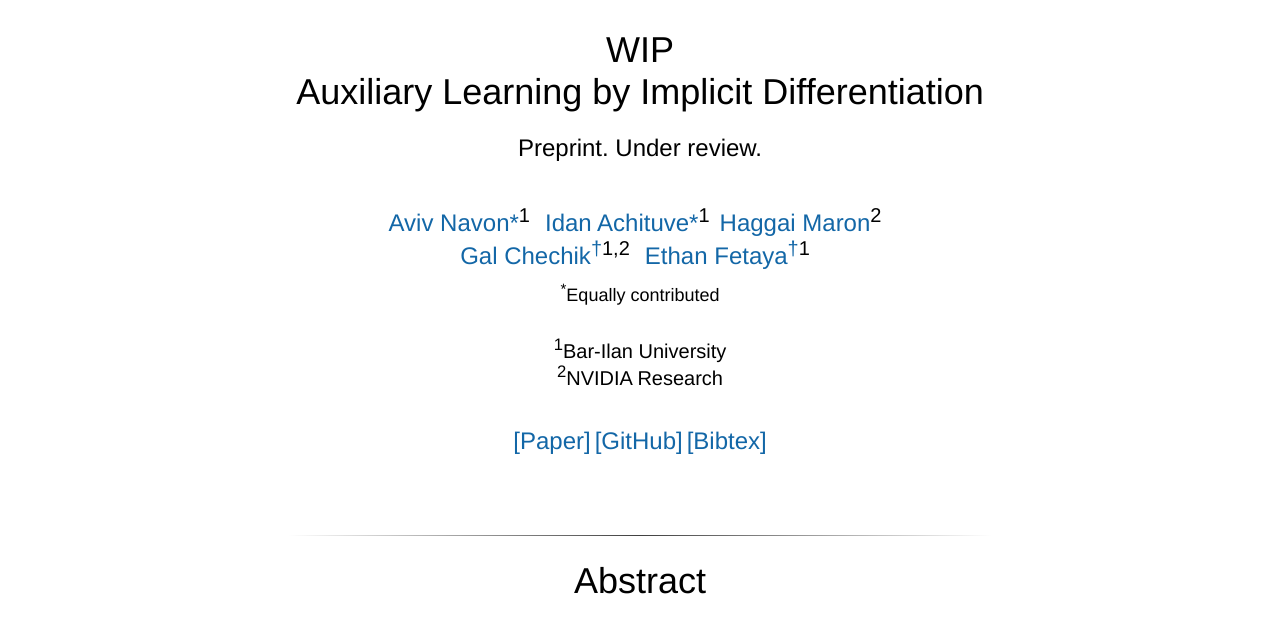
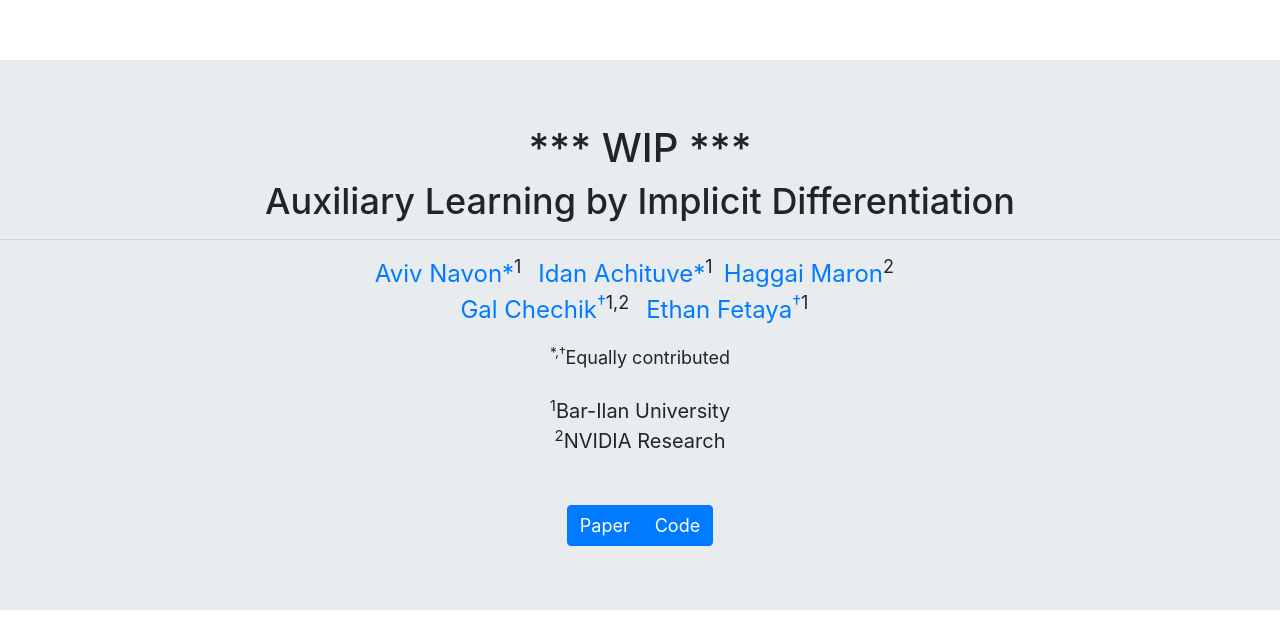
Before and after one commit to AvivNavon/avivnavon.github.io, a Jekyll site: the page AuxiLearn/index.html, which Jekyll copies as it is, in a window 1280 px wide. Shown: the top 633 px of the page. Built offline with Jekyll 4.4.1, drawn with Linux system fonts in a browser that asks for light colours; some of the changed text lies outside the part shown.

Commit message:
auxi wip

```diff
--- a/AuxiLearn/index.html
+++ b/AuxiLearn/index.html
@@ -1,132 +1,51 @@
----
-layout: project
-title: "AuxiLearn"
----
-<!DOCTYPE HTML PUBLIC "-//W3C//DTD HTML 4.01 Transitional//EN">
-<html>
+<!DOCTYPE html>
+<html lang="en">
+<head>
+    <meta charset="utf-8">
+    <meta http-equiv="X-UA-Compatible" content="IE=edge">
+    <meta name="viewport" content="width=device-width, initial-scale=1">
+    <meta name="description"
+          content="Auxiliary Learning by Implicit Differentiation">
+    <meta name="author" content="
+    Aviv Navon,
+    Idan Achituve,
+    Haggai Maron,
+    Gal Chechik,
+    Ethan Fetaya"
+    >
 
-<!-- ======================================================================= -->
-<!-- <script src="http://www.google.com/jsapi" type="text/javascript"></script> -->
-<!-- <script type="text/javascript">google.load("jquery", "1.3.2");</script> -->
-<style type="text/css">
-    table {
-        margin-bottom: 5px;
-        margin-top: 5px;
-    }
-    body {
-        font-family: "Titillium Web", "HelveticaNeue-Light", "Helvetica Neue Light", "Helvetica Neue", Helvetica, Arial, "Lucida Grande", sans-serif;
-        font-weight: 300;
-        font-size: 18px;
-        margin-left: auto;
-        margin-right: auto;
-        width: 55%;
-    }
+    <title>Auxiliary Learning by Implicit Differentiation</title>
+    <!-- Bootstrap core CSS -->
+    <!--link href="bootstrap.min.css" rel="stylesheet"-->
+    <link rel="stylesheet" href="https://stackpath.bootstrapcdn.com/bootstrap/4.5.0/css/bootstrap.min.css" integrity="sha384-9aIt2nRpC12Uk9gS9baDl411NQApFmC26EwAOH8WgZl5MYYxFfc+NcPb1dKGj7Sk" crossorigin="anonymous">
 
-    h1 {
-        font-weight: 300;
-    }
+    <!-- Custom styles for this template -->
+    <link href="offcanvas.css" rel="stylesheet">
+</head>
 
-    .disclaimerbox {
-        background-color: #eee;
-        border: 1px solid #eeeeee;
-        border-radius: 10px;
-        -moz-border-radius: 10px;
-        -webkit-border-radius: 10px;
-        padding: 20px;
-    }
-
-    video.header-vid {
-        height: 140px;
-        border: 1px solid black;
-        border-radius: 10px;
-        -moz-border-radius: 10px;
-        -webkit-border-radius: 10px;
-    }
-
-    img {
-        width: 100%
-    }
-
-    img.header-img {
-        height: 140px;
-        border: 1px solid black;
-        border-radius: 10px;
-        -moz-border-radius: 10px;
-        -webkit-border-radius: 10px;
-    }
-
-    img.rounded {
-        border: 1px solid #eeeeee;
-        border-radius: 10px;
-        -moz-border-radius: 10px;
-        -webkit-border-radius: 10px;
-    }
-
-    a:link, a:visited {
-        color: #1367a7;
-        text-decoration: none;
-    }
-
-    a:hover {
-        color: #208799;
-    }
-
-    td.dl-link {
-        height: 160px;
-        text-align: center;
-        font-size: 22px;
-    }
-
-    .layered-paper-big { /* modified from: http://css-tricks.com/snippets/css/layered-paper/ */
-        box-shadow: 0px 0px 1px 1px rgba(0, 0, 0, 0.35), /* The top layer shadow */ 5px 5px 0 0px #fff, /* The second layer */ 5px 5px 1px 1px rgba(0, 0, 0, 0.35), /* The second layer shadow */ 10px 10px 0 0px #fff, /* The third layer */ 10px 10px 1px 1px rgba(0, 0, 0, 0.35), /* The third layer shadow */ 15px 15px 0 0px #fff, /* The fourth layer */ 15px 15px 1px 1px rgba(0, 0, 0, 0.35), /* The fourth layer shadow */ 20px 20px 0 0px #fff, /* The fifth layer */ 20px 20px 1px 1px rgba(0, 0, 0, 0.35), /* The fifth layer shadow */ 25px 25px 0 0px #fff, /* The fifth layer */ 25px 25px 1px 1px rgba(0, 0, 0, 0.35); /* The fifth layer shadow */
-        margin-left: 10px;
-        margin-right: 45px;
-    }
+<!-- MathJax -->
+<script>
+MathJax = {
+  tex: {
+    inlineMath: [['$', '$'], ['\\(', '\\)']]
+  },
+  svg: {
+    fontCache: 'global'
+  }
+};
+</script>
+<script type="text/javascript" id="MathJax-script" async
+  src="https://cdn.jsdelivr.net/npm/mathjax@3/es5/tex-svg.js">
+</script>
 
 
-    .layered-paper { /* modified from: http://css-tricks.com/snippets/css/layered-paper/ */
-        box-shadow: 0px 0px 1px 1px rgba(0, 0, 0, 0.35), /* The top layer shadow */ 5px 5px 0 0px #fff, /* The second layer */ 5px 5px 1px 1px rgba(0, 0, 0, 0.35), /* The second layer shadow */ 10px 10px 0 0px #fff, /* The third layer */ 10px 10px 1px 1px rgba(0, 0, 0, 0.35); /* The third layer shadow */
-        margin-top: 5px;
-        margin-left: 10px;
-        margin-right: 30px;
-        margin-bottom: 5px;
-    }
-
-    .vert-cent {
-        position: relative;
-        top: 50%;
-        transform: translateY(-50%);
-    }
-
-    hr {
-        border: 0;
-        height: 1px;
-        background-image: linear-gradient(to right, rgba(0, 0, 0, 0), rgba(0, 0, 0, 0.75), rgba(0, 0, 0, 0));
-    }
-
-
-    #authors td {
-        padding-bottom: 5px;
-        padding-top: 30px;
-    }
-</style>
-
-
-<head>
-
-    <title>AuxiLearn</title>
-    <meta property="og:title" content="Auxiliary Learning by Implicit Differentiation"/>
-</head>
-
 <body>
-<br>
-<center>
-    <span style="font-size:36px">WIP<br>Auxiliary Learning by Implicit Differentiation</span>
-    <br><br>
-
-    <span style="font-size:24px">Preprint. Under review.</span>
-    <br><br><br>
-    <table align=center>
+<div class="jumbotron jumbotron-fluid">
+    <div class="container"></div>
+    <h1>*** WIP ***</h1>
+    <h2>Auxiliary Learning by Implicit Differentiation</h2>
+    <hr>
+    <p class="authors">
         <tr>
             <span style="font-size:24px"><a href="https://avivnavon.github.io/">Aviv Navon*</a><sup>1</sup></span> &nbsp;
             <span style="font-size:24px"><a href="https://chechiklab.biu.ac.il/~achitui/">Idan Achituve*</a><sup>1</sup></span>&nbsp;
@@ -136,11 +55,11 @@
             <span style="font-size:24px"><a href="https://chechiklab.biu.ac.il/">Gal Chechik<sup>†</sup></a><sup>1,2</sup></span> &nbsp;
             <span style="font-size:24px"><a href="http://www.eng.biu.ac.il/fetayae/">Ethan Fetaya<sup>†</sup></a><sup>1</sup></span> &nbsp;
         </tr>
-    </table>
+    </p>
 
-    <span style="font-size:18px"><sup>*</sup>Equally contributed</span>
-    <br><br>
-
+    <span style="font-size:18px"><sup>*,†</sup>Equally contributed</span>
+    <br>
+    <br>
     <table align=center>
         <tr>
             <td align=center>
@@ -154,53 +73,121 @@
             </td>
         </tr>
     </table>
+
+    <br>
     <br>
 
+    <div class="btn-group" role="group" aria-label="Top menu">
+        <a class="btn btn-primary" href="https://arxiv.org/abs/2007.02693">Paper</a>
+        <a class="btn btn-primary" href="https://github.com/AvivNavon/AuxiLearn">Code</a>
+    </div>
 
-<!--    <span style="font-size:24px">Preprint. Under review.</span>-->
 
-    <table align=center>
-        <tr>
-            <td align=center>
-                <center>
-                    <span style="font-size:24px"><a href="https://arxiv.org/abs/2007.02693"> [Paper]</a></span>
-                </center>
-            </td>
-<!--            <td align=center>-->
-<!--                <center>-->
-<!--                        <span style="font-size:24px"><a href='https://www.dropbox.com/s/yh110evfjw3bwkf/ActionGraph.pdf?dl=0'> [Slides]</a></span>-->
-<!--                </center>-->
-<!--            </td>-->
 
-            <td align=center>
-                <center>
-                        <span style="font-size:24px"><a href="https://github.com/AvivNavon/AuxiLearn"> [GitHub]</a></span>
-                </center>
-            </td>
-            <td align=center>
-                <center>
-                        <span style="font-size:24px"><a href=""> [Bibtex]</a></span>
-                </center>
-            </td>
-        </tr>
-    </table>
+</div>
 
-</center>
-<!--<left>    <span style="font-size:18px"><sup>*</sup>Equally contributed</span> </left>-->
+<div class="container">
+    <div class="section">
+         <center><img src="/Users/avivnavon/Desktop/avivnavon.github.io/AuxiLearn/resources/framework.png" align="middle" style='max-width: 100%'> </center>
 
-<br><br><br>
-<hr>
-<table align=center>
-    <center><h1>Abstract</h1></center>
-</table>
+            <!-- <iframe class='img' src="/Users/avivnavon/Desktop/avivnavon.github.io/AuxiLearn/resources/loss_landscape.gif"  frameborder="0" allow="accelerometer; autoplay; encrypted-media; gyroscope; picture-in-picture" allowfullscreen></iframe> -->
+            <!-- -->
+        <hr>
+        <p>
+            Training with multiple auxiliary tasks is a common practice used in deep learning for improving the performance on the main task of interest. Two main challenges arise in this multi-task learning setting: (i) Designing useful auxiliary tasks; and (ii) Combining auxiliary tasks into a single coherent loss. We propose a novel framework, <i>AuxiLearn</i>, that targets both challenges, based on implicit differentiation. First, when useful auxiliaries are known, we propose learning a network that combines all losses into a single coherent objective function. This network can learn <i>non-linear</i> interactions between auxiliary tasks. Second, when no useful auxiliary task is known, we describe how to learn a network that generates a meaningful, novel auxiliary task. We evaluate AuxiLearn in a series of tasks and domains, including image segmentation and learning with attributes. We find that AuxiLearn consistently improves accuracy compared with competing methods.
+        </p>
+    </div>
 
-Training with multiple auxiliary tasks is a common practice used in deep learning for improving the performance on the main task of interest. Two main challenges arise in this multi-task learning setting: (i) Designing useful auxiliary tasks; and (ii) Combining auxiliary tasks into a single coherent loss. We propose a novel framework, <i>AuxiLearn</i>, that targets both challenges, based on implicit differentiation. First, when useful auxiliaries are known, we propose learning a network that combines all losses into a single coherent objective function. This network can learn <i>non-linear</i> interactions between auxiliary tasks. Second, when no useful auxiliary task is known, we describe how to learn a network that generates a meaningful, novel auxiliary task. We evaluate AuxiLearn in a series of tasks and domains, including image segmentation and learning with attributes. We find that AuxiLearn consistently improves accuracy compared with competing methods.
+    <div class="section">
+        <h2>Unified framework for auxiliary learning</h2>
+        <hr>
+        <p>
+            Our goal is to find optimal auxiliary parameters $\phi$ ...
+        </p>
+    </div>
 
-<br><br><br>
-<center><img src="/AuxiLearn/resources/framework.png" align="middle"></center>
-<br>
-<hr>
+    <div class="section">
+        <h2>An illustrative example</h2>
+        <hr>
+        <p>
 
+            <center><img src="/AuxiLearn/resources/loss_landscape.gif" align="middle" > </center>
+
+      ...
+
+    <div class="section">
+        <h2>Learning with many auxiliaries</h2>
+        <hr>
+        <p>
+           ...
+
+        </p>
+
+    </div>
+
+    <div class="section">
+        <h2>Pixel-wise losses</h2>
+        <hr>
+        <center><img src="/AuxiLearn/resources/nyu_losses_and_gradients_aux_loss_tight.png" align="middle" style='max-width: 100%'> </center>
+
+        <p>
+            ...
+        </p>
+    </div>
+
+    <div class="section">
+        <h2>Learning a novel classification auxiliary task</h2>
+        <hr>
+        <p>
+            <center><img src="/AuxiLearn/resources/cifar10_labels_dense.png" align="middle" style='max-width: 100%'> </center>
+            ...
+        </p>
+
+    </div>
+
+
+    <div class="section">
+        <h2>Paper</h2>
+        <hr>
+        <div>
+            <div class="list-group">
+                <a href="https://arxiv.org/abs/2007.02693"
+                   class="list-group-item">
+                    <img src="/AuxiLearn/resources/paper.png" style="width:100%; margin-right:-20px; margin-top:-10px;">
+                </a>
+            </div>
+        </div>
+    </div>
+
+    <div class="section">
+        <h2>Bibtex</h2>
+        <hr>
+        <div class="bibtexsection">
+    @article{navon2020auxiliary,
+      title={Auxiliary Learning by Implicit Differentiation},
+      author={Navon, Aviv and Achituve, Idan and Maron, Haggai and Chechik, Gal and Fetaya, Ethan},
+      journal={arXiv preprint arXiv:2007.02693},
+      year={2020}
+    }
+        </div>
+    </div>
+
+    <hr>
+
+    <footer>
+    </footer>
+</div>
+
+
+<script src="https://code.jquery.com/jquery-3.5.1.slim.min.js"
+        integrity="sha384-DfXdz2htPH0lsSSs5nCTpuj/zy4C+OGpamoFVy38MVBnE+IbbVYUew+OrCXaRkfj"
+        crossorigin="anonymous"></script>
+<script src="https://cdn.jsdelivr.net/npm/popper.js@1.16.0/dist/umd/popper.min.js"
+        integrity="sha384-Q6E9RHvbIyZFJoft+2mJbHaEWldlvI9IOYy5n3zV9zzTtmI3UksdQRVvoxMfooAo"
+        crossorigin="anonymous"></script>
+<script src="https://stackpath.bootstrapcdn.com/bootstrap/4.5.0/js/bootstrap.min.js"
+        integrity="sha384-OgVRvuATP1z7JjHLkuOU7Xw704+h835Lr+6QL9UvYjZE3Ipu6Tp75j7Bh/kR0JKI"
+        crossorigin="anonymous"></script>
 
 </body>
 </html>
--- /dev/null
+++ b/AuxiLearn/offcanvas.css
@@ -0,0 +1,109 @@
+/*
+ * Style tweaks
+ * --------------------------------------------------
+ */
+html,
+body {
+  overflow-x: hidden;  /*Prevent scroll on narrow devices */
+  padding-top: 30px;
+    text-align: justify;
+}
+footer {
+  padding: 10px 0;
+}
+.authors {
+  font-size: 20px;
+}
+/*.container {
+  max-width: 768px;
+}*/
+.container {
+  max-width: 1000px;
+}
+p {
+  font-size: 16px;
+  /*padding-bottom: 20px;*/
+}
+
+li {
+  font-size: 16px;
+}
+
+h2 {
+    text-align: center;
+    align: center;
+}
+
+.jumbotron{
+    text-align: center;
+}
+
+.btn {
+    font-size: 18px;
+}
+
+.btn-disabled {
+    /*background-color: #f4f4f4;*/
+}
+
+.jumbotron h2 {
+  font-size: 36px;
+}
+
+.section {
+  padding-top: 30px;
+}
+
+.center{
+  display: block;
+  margin-left: auto;
+  margin-right: auto;
+}
+
+.vcontainer {
+    position: relative;
+    width: 100%;
+    height: 0;
+    padding-bottom: 56.25%;
+}
+.video {
+    position: absolute;
+    top: 0;
+    left: 0;
+    width: 100%;
+    height: 100%;
+}
+
+.gif {
+    padding:10px;
+    display: block;
+    margin-left: auto;
+    margin-right: auto;
+    text-align: center;
+}
+
+.caption {
+  width:75%;
+  font-size:14px
+}
+
+.bibtexsection {
+  font-family: "Courier",monospace;
+  font-size:16px;
+  white-space:pre;
+  background-color: #f4f4f4;
+  text-align:left;
+}
+
+.canvas-row canvas {
+  max-width:100%;
+}
+
+.padding-0{
+    padding-right:0;
+    padding-left:0;
+}
+
+.vspace-top {
+    margin-top: 30px;
+}
```
Also changed, not shown: AuxiLearn/scrach.html (deleted, +0 -240 lines), AuxiLearn/resources/loss_landscape.gif (added), AuxiLearn/resources/paper.png (added).
